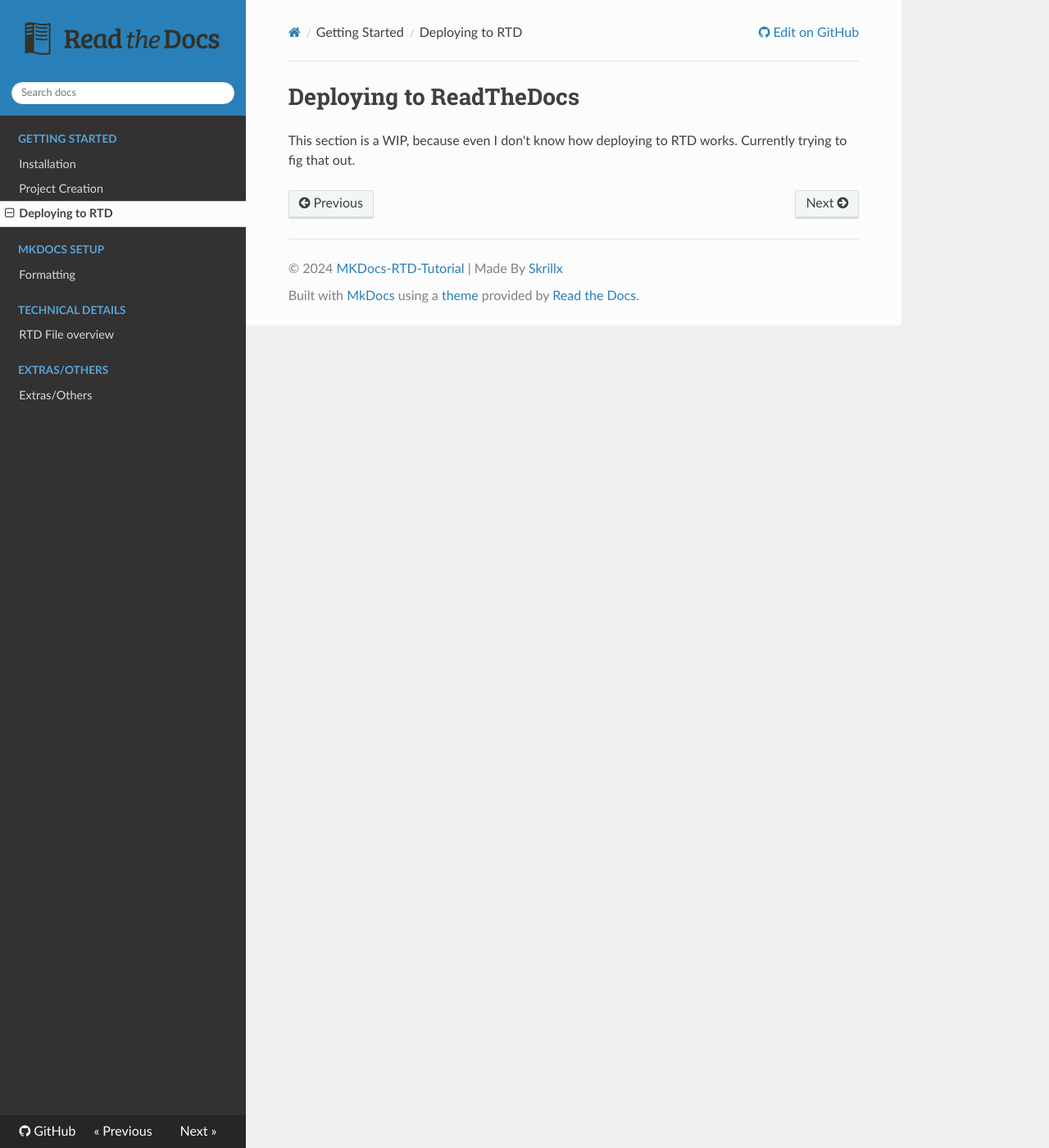
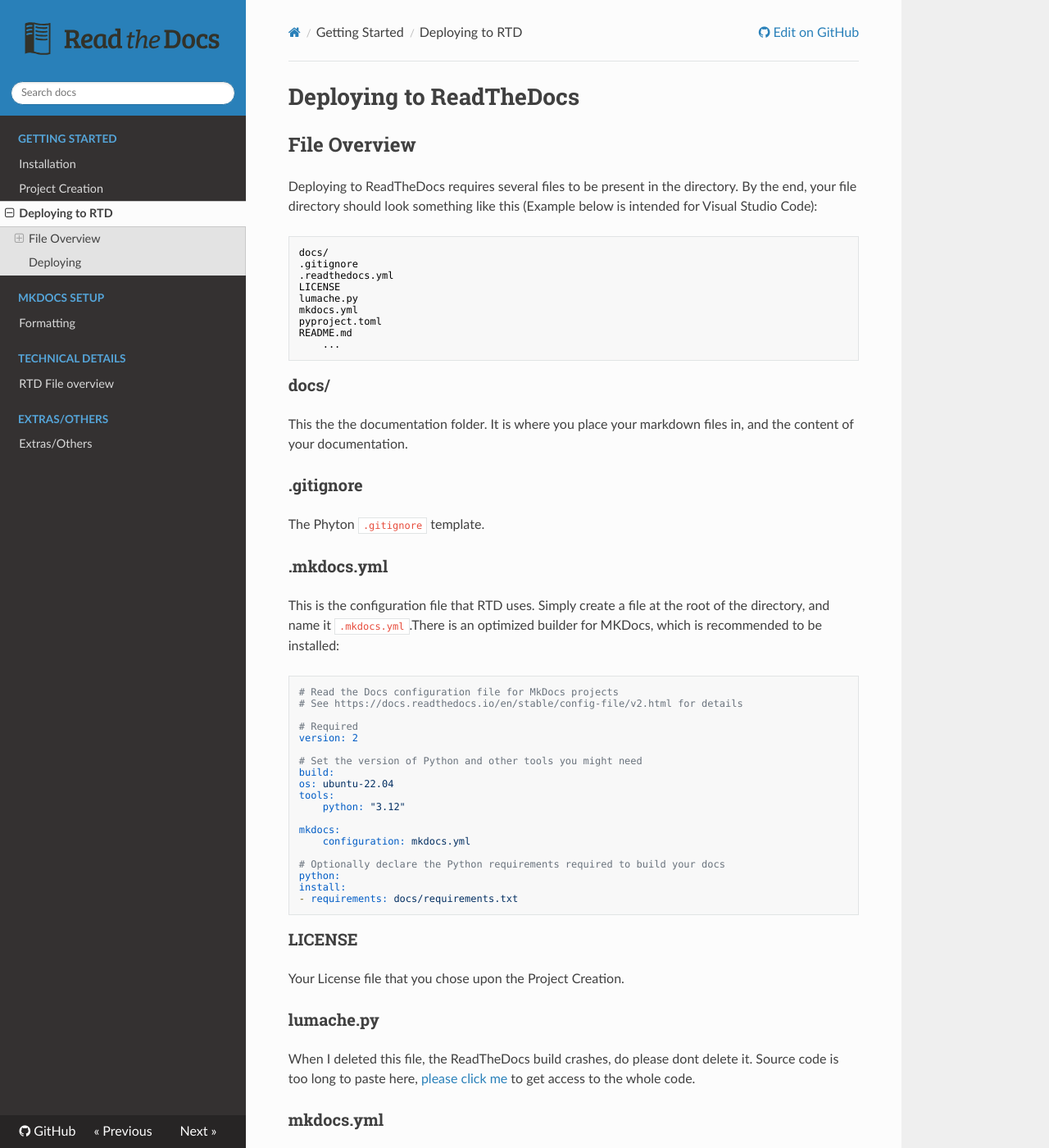
Before and after one commit to Skrillx13/MKDocs-RTD-Tutorial, an MkDocs documentation site: the page built from docs/gettingstarted/deploytortd.md, in a window 1280 px wide and 1400 px high. Shown: the whole window at 82% size. Built offline with MkDocs 1.6.1, drawn with Linux system fonts in a browser that asks for light colours; nearby versions of some CDN libraries; some of the changed text lies outside the part shown.

Commit message:
Added more documentation for Deploying to RTD

````diff
--- a/.readthedocs.yml
+++ b/.readthedocs.yml
@@ -1,14 +1,17 @@
+# Versioning
 version: 2
 
+# Builds
 build:
   os: ubuntu-22.04
   tools:
     python: "3.10"
 
+# MKDocs Configuration
 mkdocs:
   configuration: mkdocs.yml
 
-# Optionally declare the Python requirements required to build your docs
+# Phyton Requirements
 python:
    install:
    - requirements: docs/requirements.txt
--- a/docs/gettingstarted/deploytortd.md
+++ b/docs/gettingstarted/deploytortd.md
@@ -1,3 +1,82 @@
 # Deploying to ReadTheDocs
 
-This section is a WIP, because even I don't know how deploying to RTD works. Currently trying to fig that out.
+## File Overview
+
+Deploying to ReadTheDocs requires several files to be present in the directory. By the end, your file directory should look something like this (Example below is intended for Visual Studio Code):
+
+```text
+docs/
+.gitignore
+.readthedocs.yml
+LICENSE
+lumache.py
+mkdocs.yml
+pyproject.toml
+README.md
+    ...
+```
+
+### docs/
+
+This the the documentation folder. It is where you place your markdown files in, and the content of your documentation.
+
+### .gitignore
+
+The Phyton ```.gitignore``` template.
+
+### .mkdocs.yml
+
+This is the configuration file that RTD uses. Simply create a file at the root of the directory, and name it ```.mkdocs.yml```.There is an optimized builder for MKDocs, which is recommended to be installed:
+
+    # Read the Docs configuration file for MkDocs projects
+    # See https://docs.readthedocs.io/en/stable/config-file/v2.html for details
+
+    # Required
+    version: 2
+
+    # Set the version of Python and other tools you might need
+    build:
+    os: ubuntu-22.04
+    tools:
+        python: "3.12"
+
+    mkdocs:
+        configuration: mkdocs.yml
+
+    # Optionally declare the Python requirements required to build your docs
+    python:
+    install:
+    - requirements: docs/requirements.txt
+
+### LICENSE
+
+Your License file that you chose upon the Project Creation.
+
+### lumache.py
+
+When I deleted this file, the ReadTheDocs build crashes, do please dont delete it. Source code is too long to paste here, [please click me](https://github.com/readthedocs-examples/example-mkdocs-basic/blob/main/lumache.py) to get access to the whole code.
+
+### mkdocs.yml
+
+The default MKDocs configuration file. All configs go here.
+
+### pyproject.toml
+
+Insert the following code:
+
+    [build-system]
+    requires = ["flit_core >=3.2,<4"]
+    build-backend = "flit_core.buildapi"
+
+    [project]
+    name = "lumache"
+    authors = [{name = "Graziella", email = "graziella@lumache"}]
+    dynamic = ["version", "description"]
+
+### README.md
+
+Project description you may add a brief overview of your project here.
+
+## Deploying
+
+This sub-section is a WIP
--- a/pyproject.toml
+++ b/pyproject.toml
@@ -3,6 +3,6 @@ requires = ["flit_core >=3.2,<4"]
 build-backend = "flit_core.buildapi"
 
 [project]
-name = "lumache"
-authors = [{name = "Graziella", email = "graziella@lumache"}]
+name = "Skrillx"
+authors = [{name = "Skrillx", email = "skrillx1300@gmail.com"}]
 dynamic = ["version", "description"]
````
Also changed, not shown: docs/gettingstarted/installation.md (+1 -1 lines), docs/gettingstarted/projectcreate.md (+8 -3 lines), docs/index.md (+3 -3 lines).
